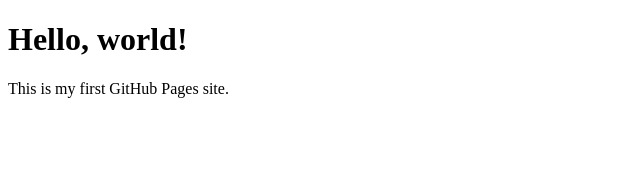
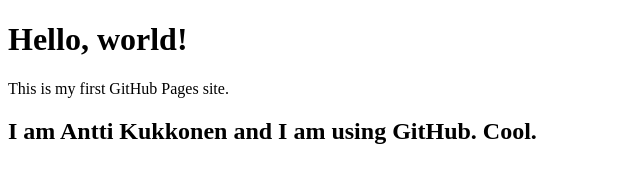
Before and after one commit to Antti113/portfolio-site, a plain HTML site: page index.html in a window 1280 px wide. Shown: the whole page, without its empty margins (0-640 px from the left). Drawn offline with Linux system fonts and the light colour scheme.

Commit message:
Add hero section

```diff
--- a/index.html
+++ b/index.html
@@ -6,5 +6,6 @@
 <body>
   <h1>Hello, world!</h1>
   <p>This is my first GitHub Pages site.</p>
+  <h2>I am Antti Kukkonen and I am using GitHub. Cool.</h2>
 </body>
 </html>
```
